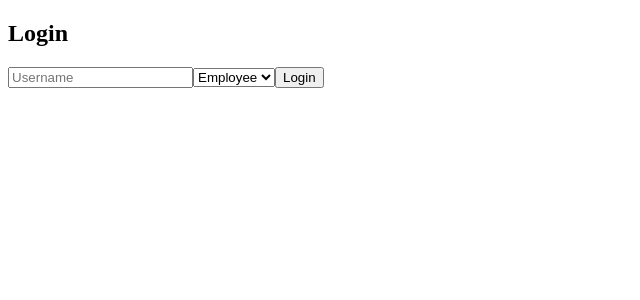
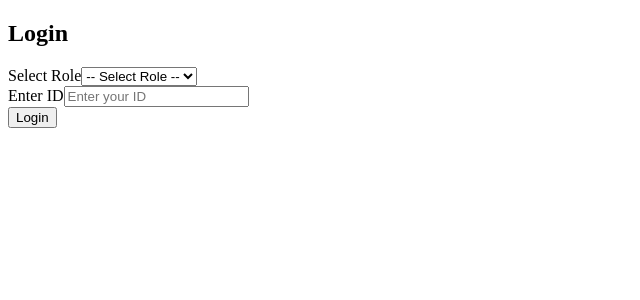
Before and after one commit to saibandi1234/attendance-tracker, a React (Create React App) app in the folder frontend/: page / in a window 1280 px wide. Shown: the top 300 px of the page, without its empty margins (0-640 px from the left). Built offline with nearby package versions, Linux system fonts and the light colour scheme.

Commit message:
Fix: validate role-based ID rules (admin only 2803, others exclude 2803)

```diff
--- a/frontend/src/components/LoginPage.js
+++ b/frontend/src/components/LoginPage.js
@@ -1,49 +1,71 @@
 import React, { useState } from 'react';
+import Dashboard from './Dashboard';
 
 const LoginPage = () => {
   const [username, setUsername] = useState('');
-  const [role, setRole] = useState('Employee');
+  const [role, setRole] = useState('');
+  const [isLoggedIn, setIsLoggedIn] = useState(false);
 
   const handleLogin = (e) => {
     e.preventDefault();
+
+    if (!username || !role) {
+      alert('Please enter your ID and select a role.');
+      return;
+    }
+
+    if (role === 'admin' && username !== '2803') {
+      alert('Admin login only allowed for ID 2803');
+      return;
+    }
+
+    if ((role === 'employee' || role === 'manager') && username === '2803') {
+      alert('ID 2803 is reserved for Admin only');
+      return;
+    }
+
     localStorage.setItem('username', username);
     localStorage.setItem('role', role);
-
-    // Redirect to specific dashboard
-    if (role === 'Admin') {
-      window.location.href = '/admin-dashboard';
-    } else if (role === 'Manager') {
-      window.location.href = '/manager-dashboard';
-    } else {
-      window.location.href = '/dashboard'; // Employee
-    }
+    setIsLoggedIn(true);
   };
 
+  if (isLoggedIn) return <Dashboard />;
+
   return (
-    <div className="min-h-screen bg-gradient-to-br from-blue-100 via-purple-200 to-pink-200 flex items-center justify-center">
-      <div className="bg-white p-8 rounded-3xl shadow-2xl w-full max-w-md">
-        <h2 className="text-3xl font-bold text-center text-purple-800 mb-6">Login</h2>
+    <div className="min-h-screen bg-gradient-to-r from-purple-300 to-blue-300 flex items-center justify-center">
+      <div className="bg-white shadow-md p-8 rounded-xl w-full max-w-md">
+        <h2 className="text-2xl font-bold mb-6 text-center">Login</h2>
         <form onSubmit={handleLogin} className="space-y-4">
+          <div>
+            <label className="block text-sm font-medium mb-1">Select Role</label>
+            <select
+              className="border p-2 rounded w-full"
+              value={role}
+              onChange={(e) => setRole(e.target.value)}
+              required
+            >
+              <option value="">-- Select Role --</option>
+              <option value="employee">Employee</option>
+              <option value="manager">Manager</option>
+              <option value="admin">Admin</option>
+            </select>
+          </div>
+
+          <div>
+            <label className="block text-sm font-medium mb-1">Enter ID</label>
             <input
               type="text"
-            placeholder="Username"
+              placeholder="Enter your ID"
               value={username}
               onChange={(e) => setUsername(e.target.value)}
-            className="w-full px-4 py-3 border rounded-xl shadow-sm focus:ring-2 focus:ring-purple-400"
+              className="border p-2 rounded w-full"
               required
             />
-          <select
-            value={role}
-            onChange={(e) => setRole(e.target.value)}
-            className="w-full px-4 py-3 border rounded-xl shadow-sm focus:ring-2 focus:ring-purple-400"
-          >
-            <option>Employee</option>
-            <option>Manager</option>
-            <option>Admin</option>
-          </select>
+          </div>
+
           <button
             type="submit"
-            className="w-full bg-purple-600 hover:bg-purple-700 text-white py-3 rounded-xl font-semibold transition"
+            className="w-full bg-blue-600 hover:bg-blue-700 text-white py-2 rounded"
           >
             Login
           </button>
```
Lines whose indentation alone changed are shown as unchanged.
